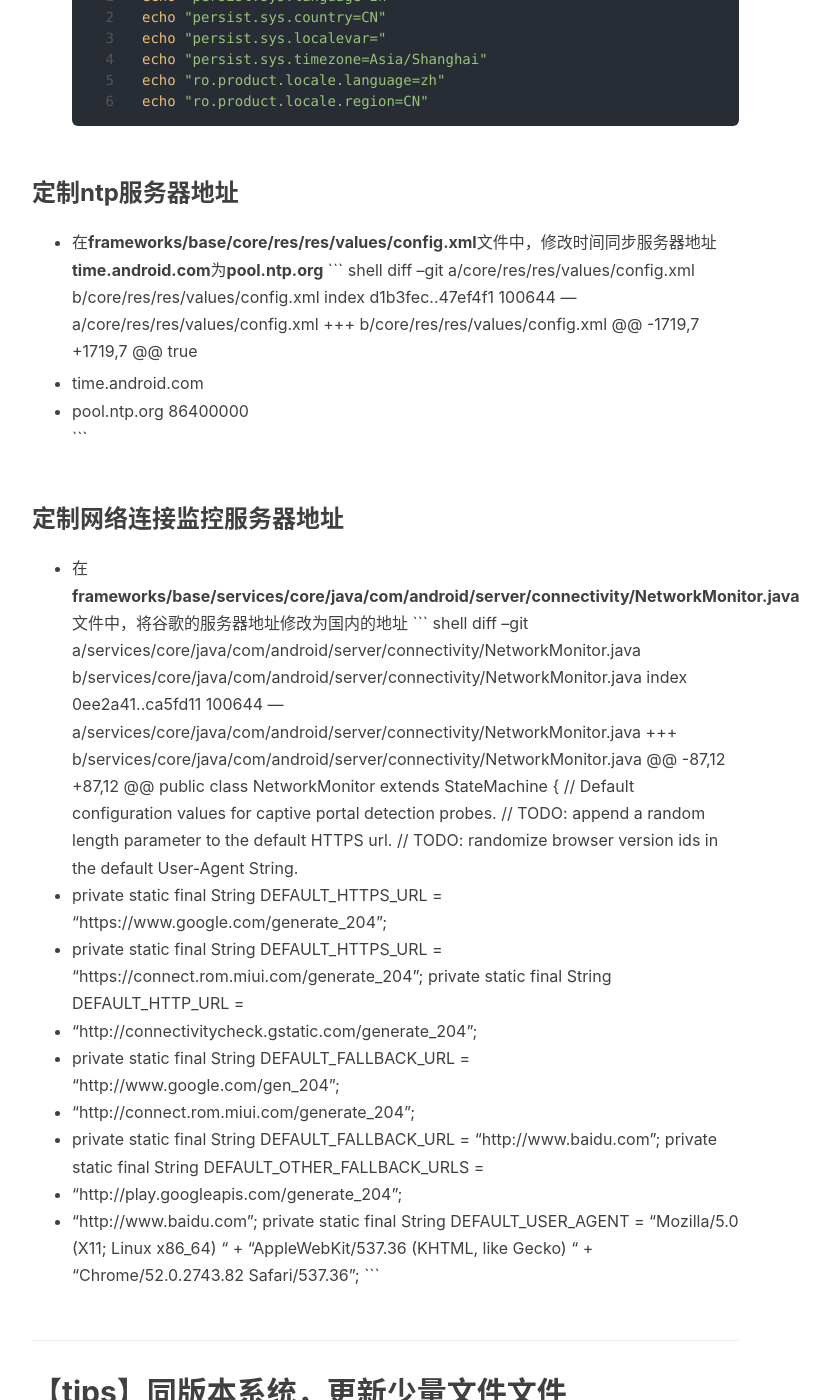
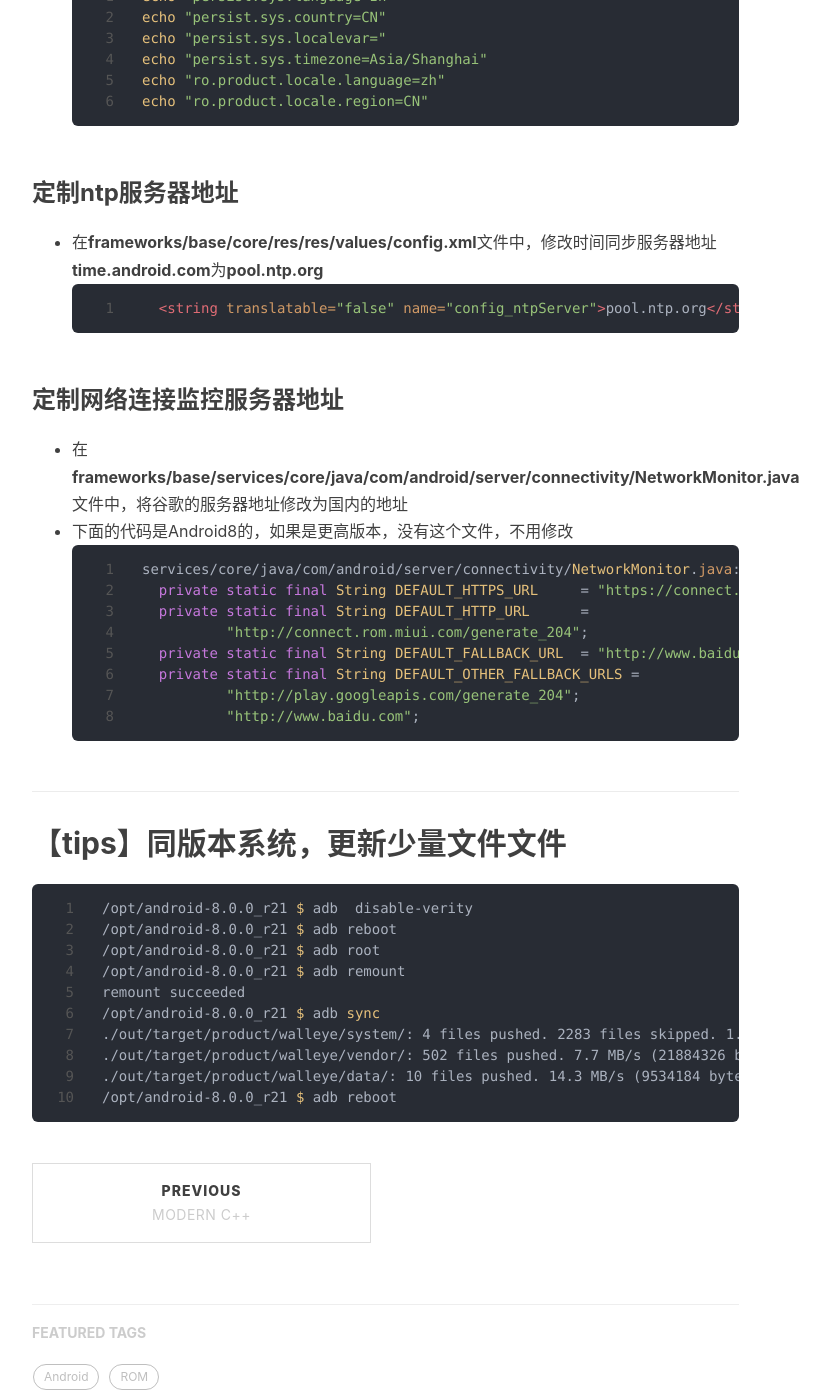
Before and after one commit to seasonmac/seasonmac.github.io, a Jekyll site: the page built from _posts/2021-11-08-customize-aosp.md, in a window 1280 px wide and 1400 px high, scrolled down 675 px. Shown: the whole window, without its empty margins (233-1063 px from the left). Built offline with Jekyll 4.4.1, drawn with Linux system fonts in a browser that asks for light colours; nearby versions of some CDN libraries; comment, search, counter and statistics services are not loaded.

Commit message:
hux不支持某些markdown语法，故删除diff

````diff
--- a/_posts/2021-11-08-customize-aosp.md
+++ b/_posts/2021-11-08-customize-aosp.md
@@ -22,46 +22,22 @@ echo "ro.product.locale.region=CN"
 
 ### 定制ntp服务器地址
 - 在**frameworks/base/core/res/res/values/config.xml**文件中，修改时间同步服务器地址**time.android.com**为**pool.ntp.org**
-``` shell
-diff --git a/core/res/res/values/config.xml b/core/res/res/values/config.xml
-index d1b3fec..47ef4f1 100644
---- a/core/res/res/values/config.xml
-+++ b/core/res/res/values/config.xml
-@@ -1719,7 +1719,7 @@
-     <bool name="config_actionMenuItemAllCaps">true</bool>
-
-     <!-- Remote server that can provide NTP responses. -->
--    <string translatable="false" name="config_ntpServer">time.android.com</string>
-+    <string translatable="false" name="config_ntpServer">pool.ntp.org</string>
-     <!-- Normal polling frequency in milliseconds -->
-     <integer name="config_ntpPollingInterval">86400000</integer>
-     <!-- Try-again polling interval in milliseconds, in case the network request failed -->
+``` xml
+    <string translatable="false" name="config_ntpServer">pool.ntp.org</string>
 ```
 
 ### 定制网络连接监控服务器地址
 - 在**frameworks/base/services/core/java/com/android/server/connectivity/NetworkMonitor.java**文件中，将谷歌的服务器地址修改为国内的地址
-``` shell
-diff --git a/services/core/java/com/android/server/connectivity/NetworkMonitor.java b/services/core/java/com/android/server/connectivity/NetworkMonitor.java
-index 0ee2a41..ca5fd11 100644
---- a/services/core/java/com/android/server/connectivity/NetworkMonitor.java
-+++ b/services/core/java/com/android/server/connectivity/NetworkMonitor.java
-@@ -87,12 +87,12 @@ public class NetworkMonitor extends StateMachine {
-     // Default configuration values for captive portal detection probes.
-     // TODO: append a random length parameter to the default HTTPS url.
-     // TODO: randomize browser version ids in the default User-Agent String.
--    private static final String DEFAULT_HTTPS_URL     = "https://www.google.com/generate_204";
-+    private static final String DEFAULT_HTTPS_URL     = "https://connect.rom.miui.com/generate_204";
-     private static final String DEFAULT_HTTP_URL      =
--            "http://connectivitycheck.gstatic.com/generate_204";
--    private static final String DEFAULT_FALLBACK_URL  = "http://www.google.com/gen_204";
-+            "http://connect.rom.miui.com/generate_204";
-+    private static final String DEFAULT_FALLBACK_URL  = "http://www.baidu.com";
-     private static final String DEFAULT_OTHER_FALLBACK_URLS =
--            "http://play.googleapis.com/generate_204";
-+            "http://www.baidu.com";
-     private static final String DEFAULT_USER_AGENT    = "Mozilla/5.0 (X11; Linux x86_64) "
-                                                       + "AppleWebKit/537.36 (KHTML, like Gecko) "
-                                                       + "Chrome/52.0.2743.82 Safari/537.36";
+- 下面的代码是Android8的，如果是更高版本，没有这个文件，不用修改
+``` java
+services/core/java/com/android/server/connectivity/NetworkMonitor.java:
+    private static final String DEFAULT_HTTPS_URL     = "https://connect.rom.miui.com/generate_204";
+    private static final String DEFAULT_HTTP_URL      =
+            "http://connect.rom.miui.com/generate_204";
+    private static final String DEFAULT_FALLBACK_URL  = "http://www.baidu.com";
+    private static final String DEFAULT_OTHER_FALLBACK_URLS =
+            "http://play.googleapis.com/generate_204";
+            "http://www.baidu.com";
 ```
 
 ## 【tips】同版本系统，更新少量文件文件
````
